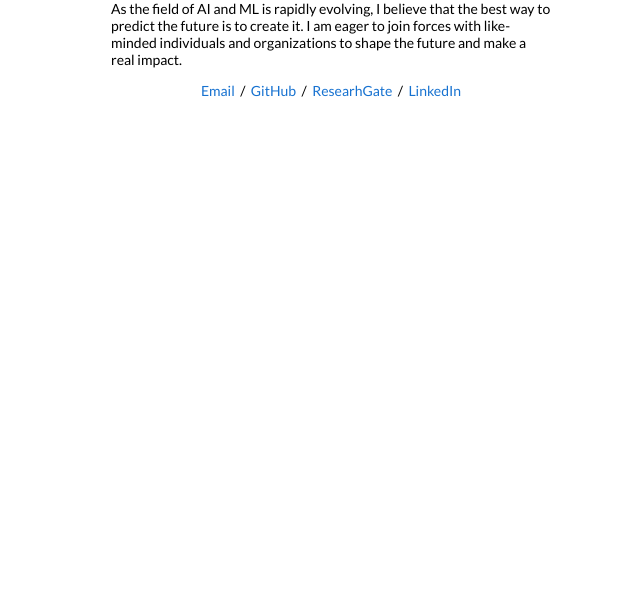
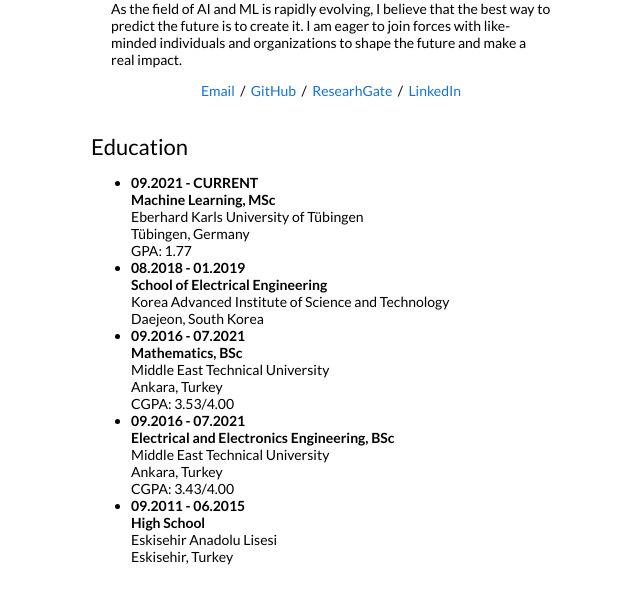
Before and after one commit to gurayozgur/gurayozgur.github.io, a Jekyll site: the page built from _posts/2019-06-02-venue.markdown, in a window 1280 px wide, cut to the strip 426-1043 px from the top of the page. Shown: the top 604 px of the strip, without its empty margins (149-789 px from the left). Built offline with Jekyll 4.4.1, drawn with Linux system fonts in a browser that asks for light colours; before the commit the page ends 900 px from its top, so only the background shows below that.

Commit message:
Update default.html

```diff
--- a/_layouts/default.html
+++ b/_layouts/default.html
@@ -52,7 +52,60 @@
             </td>
           </tr>
         </table>
-
+        <h2>Education</h2>
+<ul>
+  <li>
+    <strong>09.2021 - CURRENT</strong>
+    <br>
+    <strong> Machine Learning, MSc</strong>
+    <br>
+    Eberhard Karls University of Tübingen
+    <br>
+    Tübingen, Germany
+    <br>
+    GPA: 1.77
+  </li>
+  <li>
+    <strong>08.2018 - 01.2019</strong>
+    <br>
+    <strong>School of Electrical Engineering</strong>
+    <br>
+    Korea Advanced Institute of Science and Technology
+    <br>
+    Daejeon, South Korea
+  </li>
+  <li>
+    <strong>09.2016 - 07.2021</strong>
+    <br>
+    <strong>Mathematics, BSc</strong>
+    <br>
+    Middle East Technical University
+    <br>
+    Ankara, Turkey
+    <br>
+    CGPA: 3.53/4.00
+  </li>
+  <li>
+    <strong>09.2016 - 07.2021</strong>
+    <br>
+    <strong>Electrical and Electronics Engineering, BSc</strong>
+    <br>
+    Middle East Technical University
+    <br>
+    Ankara, Turkey
+    <br>
+    CGPA: 3.43/4.00
+  </li>
+  <li>
+    <strong>09.2011 - 06.2015</strong>
+    <br>
+    <strong>High School</strong>
+    <br>
+    Eskisehir Anadolu Lisesi
+    <br>
+    Eskisehir, Turkey
+  </li>
+</ul>
         <table style="width:100%;border:0px;border-spacing:0px;border-collapse:separate;margin-right:auto;margin-left:auto;">
           <tr>
             <td style="padding:0px">
```
